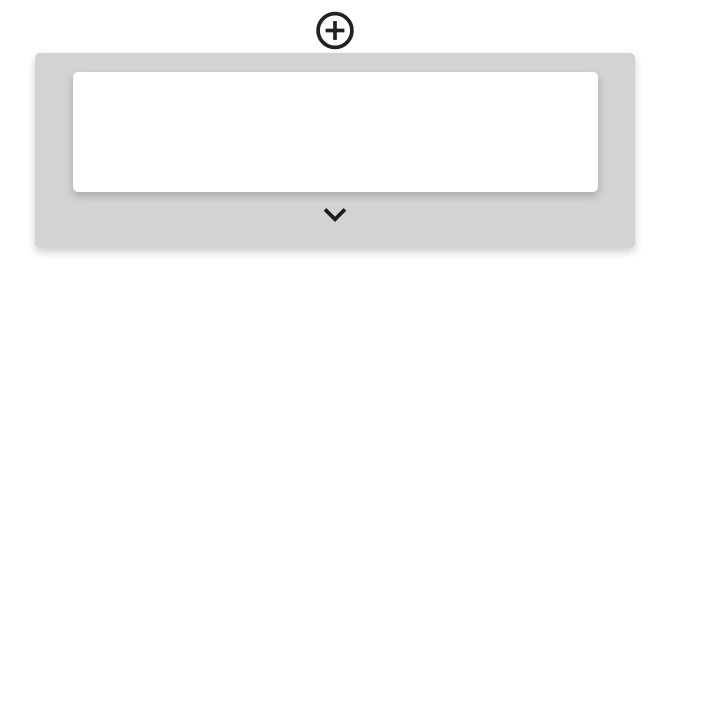
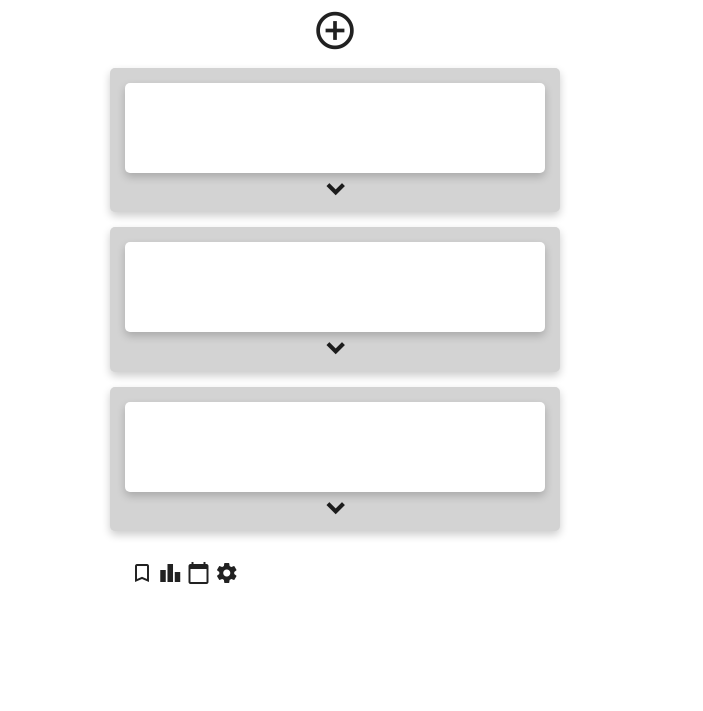
Before and after one commit to danicrosby/LUCID-START, a plain HTML site: page HOMEPAGE/homepage.html in a window 1280 px wide. Shown: the part 120-831 px from the top of the page, without its empty margins (305-1008 px from the left). Before the commit the page ends 800 px from the top, so only its background shows below. Drawn offline with nearby package versions, Linux system fonts and the light colour scheme; files that its build step writes are made by us from their sources; files whose address does not match are found by name.

Commit message:
finished basic layout on homepage with is baseline of entire project, flexbox and css techniques

```diff
--- a/HOMEPAGE/homepage.css
+++ b/HOMEPAGE/homepage.css
@@ -1,26 +1,28 @@
+
 .homepage-header {
   display: flex;
   justify-content: flex-start;
-  width: 40em;
+  width: 32em;
   height: 7em;
   background: ffffff;
   box-shadow: 0px 4px 4px rgba(0, 0, 0, 0.25);
-  margin-left: 25em;
+  margin-left: 28em;
 }
 
 h2 {
   color: black;
   text-align: center;
-  font-size: 3em;
+  font-size: 4em;
   font-family: 'Sacramento', cursive;
-  margin-top: .2em;
+  font-weight: lighter;
+  margin-top: .1em;
 }
 
 #cloud {
-  font-size: 2em;
-  margin-top: 1em;
-  margin-left: .8em;
-  margin-right: 6.5em;
+  font-size: 2.4em;
+  margin-top: .8em;
+  margin-left: 1em;
+  margin-right: 3.6em;
 }
 
 #add-button {
@@ -28,6 +30,7 @@ h2 {
   justify-content: center;
   font-size: 3em;
   margin-top: .5em;
+  margin-bottom: .2em;
 
 }
 
@@ -37,13 +40,15 @@ h2 {
   display: flex;
   justify-content: center;
   flex-wrap: wrap;
+  align-self: center;
+  margin-top: 1em;
 }
 
 .card-container {
   display: flex;
   flex-wrap: nowrap;
+  width: 34em;
   height: 10em;
-  width: 30em;
   box-shadow: 0 4px 8px 0 rgba(0, 0, 0, 0.2);
   border-radius: 5px;
 }
@@ -54,14 +59,14 @@ h2 {
   flex-flow: column wrap;
   align-items: center;
   background-color: lightgrey;
-  height: 13em;
-  width: 40em;
+  width: 30em;
   box-shadow: 0 4px 8px 0 rgba(0, 0, 0, 0.2);
   border-radius: 5px;
 }
 
 #expand-arrow {
-  font-size: 3em;
+  font-size: 2.2em;
+  font-weight: bold;
 }
 
 .white-card {
@@ -69,11 +74,37 @@ h2 {
   flex-direction:
   flex-wrap: nowrap;
   background-color: white;
-  height: 8em;
-  width: 35em;
+  height: 6em;
+  width: 28em;
   margin-top: 1em;
   margin-left: .2em;
   margin-right: .2em;
   box-shadow: 0 4px 8px 0 rgba(0, 0, 0, 0.2);
   border-radius: 5px;
 }
+
+footer {
+  display: flex;
+  flex-direction: row;
+  justify-content: space-around;
+  width: 30em;
+  height: 10em;
+  margin-top: 2em;
+  margin-left: 29em;
+}
+
+#education {
+
+}
+
+#stats {
+
+}
+
+#calendar {
+
+}
+
+#settings {
+
+}
--- a/HOMEPAGE/homepage.html
+++ b/HOMEPAGE/homepage.html
@@ -30,9 +30,10 @@
       <section>
       <!-- ADD NEW DREAM BUTTON -->
         <i class="material-icons" id="add-button"> add_circle_outline </i>
+      </section>
 
-      <!-- RECORDED DREAM HISTORY CARDS -->
-      <div class="card-section">
+      <!-- RECORDED DREAM CARD 1 -->
+      <section class="card-section">
         <div class="card1-container">
           <div class="grey-card">
             <div class="white-card">
@@ -42,9 +43,30 @@
             <div><i class="material-icons" id="expand-arrow"> keyboard_arrow_down </i></div>
           </div>
         </div>
+      </section>
+      <section class="card-section">
+        <div class="card1-container">
+          <div class="grey-card">
+            <div class="white-card">
+            </div>
 
+            <!-- DROPDOWN ARROW AT BOTTOM OF GREY CARD -->
+            <div><i class="material-icons" id="expand-arrow"> keyboard_arrow_down </i></div>
+          </div>
+        </div>
+      </section>
+      <section class="card-section">
+        <div class="card1-container">
+          <div class="grey-card">
+            <div class="white-card">
+            </div>
 
+            <!-- DROPDOWN ARROW AT BOTTOM OF GREY CARD -->
+            <div><i class="material-icons" id="expand-arrow"> keyboard_arrow_down </i></div>
+          </div>
+        </div>
       </section>
+
     </main>
 
 
@@ -52,7 +74,10 @@
 
 </body>
 <footer>
-
+    <i class="material-icons" #education>bookmark_border</i>
+    <i class="material-icons" #stats>leaderboard</i>
+    <i class="material-icons" #calendar>calendar_today</i>
+    <i class="material-icons"#settings>settings</i>
 </footer>
 
 </html>
```
